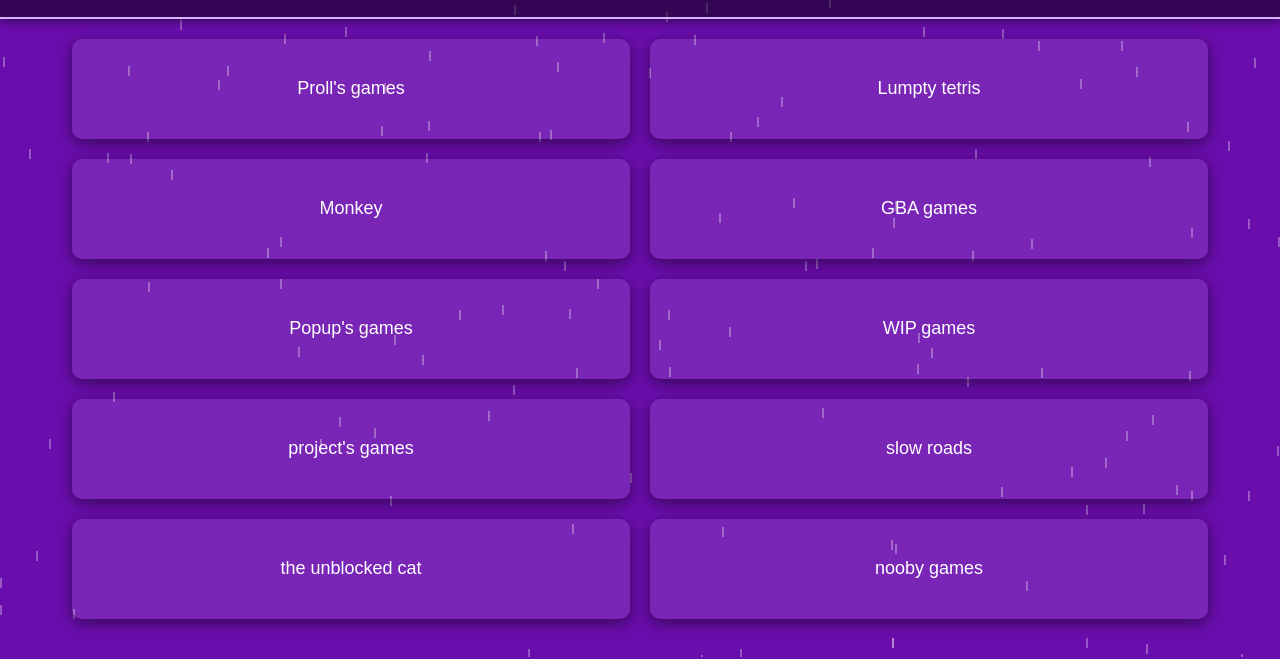
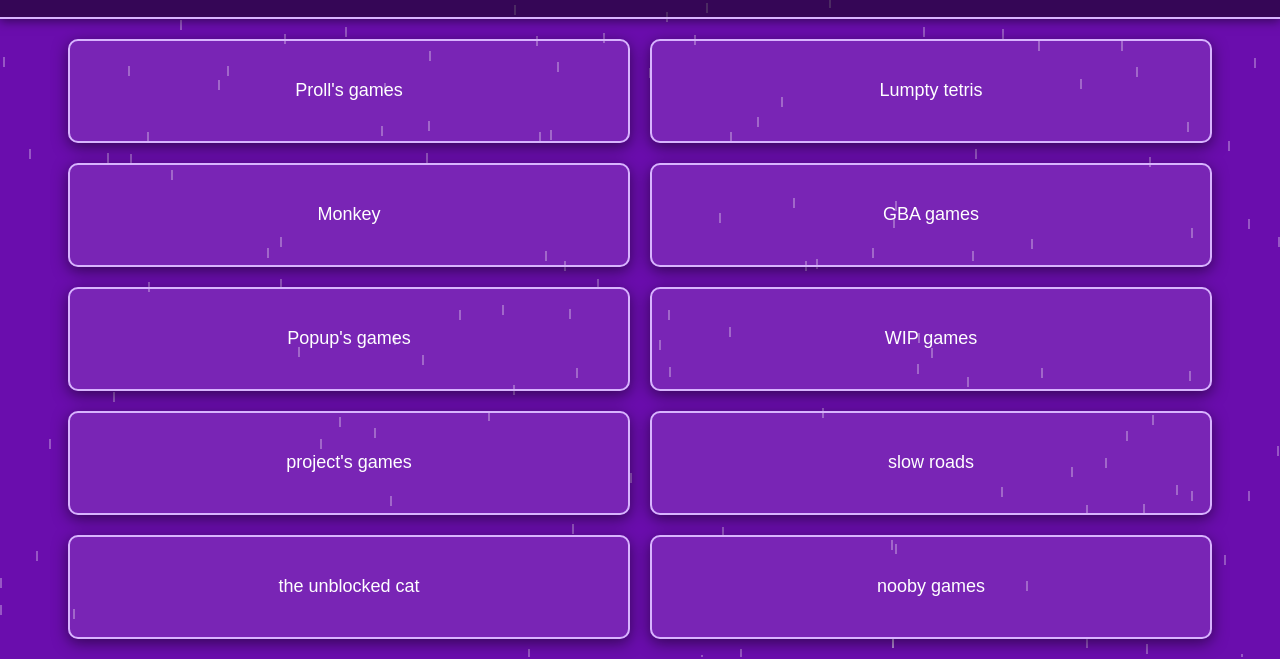
Before and after one commit to pattt54/meowmasters-gamez, a website: page html/links.html in a window 1280 px wide. Shown: the part 143-802 px from the top of the page. Drawn offline with Linux system fonts and the light colour scheme.

Commit message:
Update links.html

```diff
--- a/html/links.html
+++ b/html/links.html
@@ -99,6 +99,7 @@
             height: 100px;
             background-color: rgba(255, 255, 255, 0.1);
             border-radius: 10px;
+            border: 2px solid #d8b4fe;
             overflow: hidden;
             position: relative;
             box-shadow: 0 4px 15px rgba(0, 0, 0, 0.5);
```
